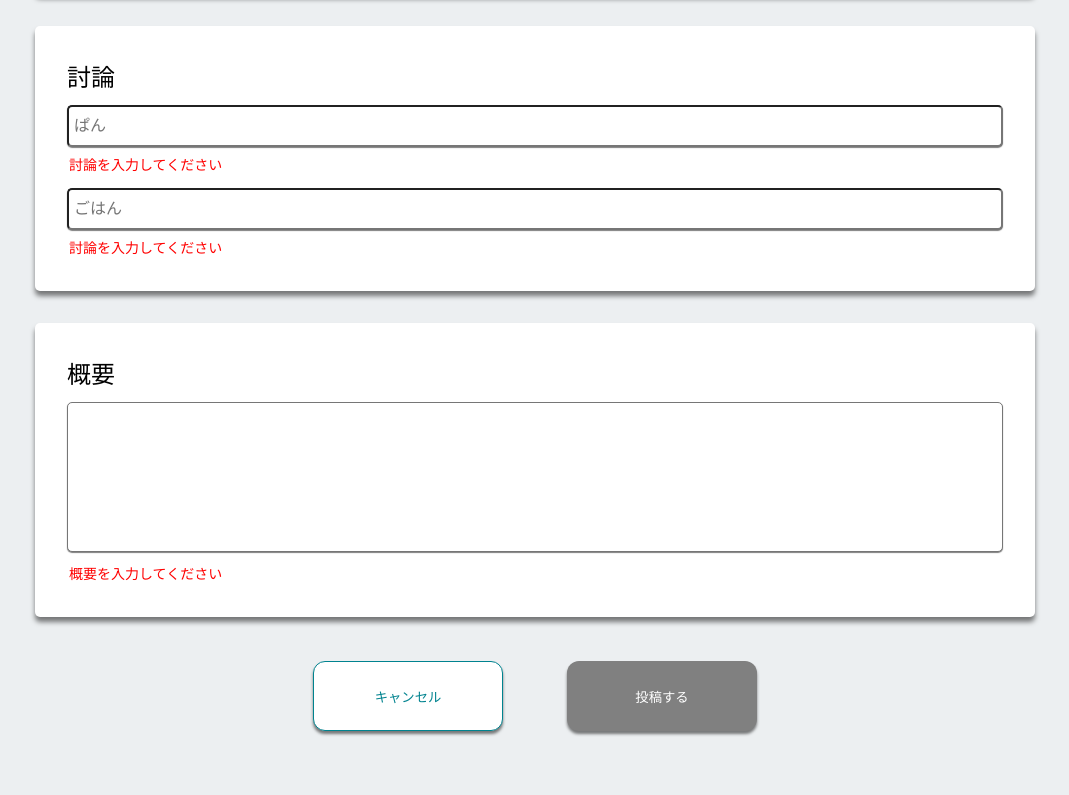
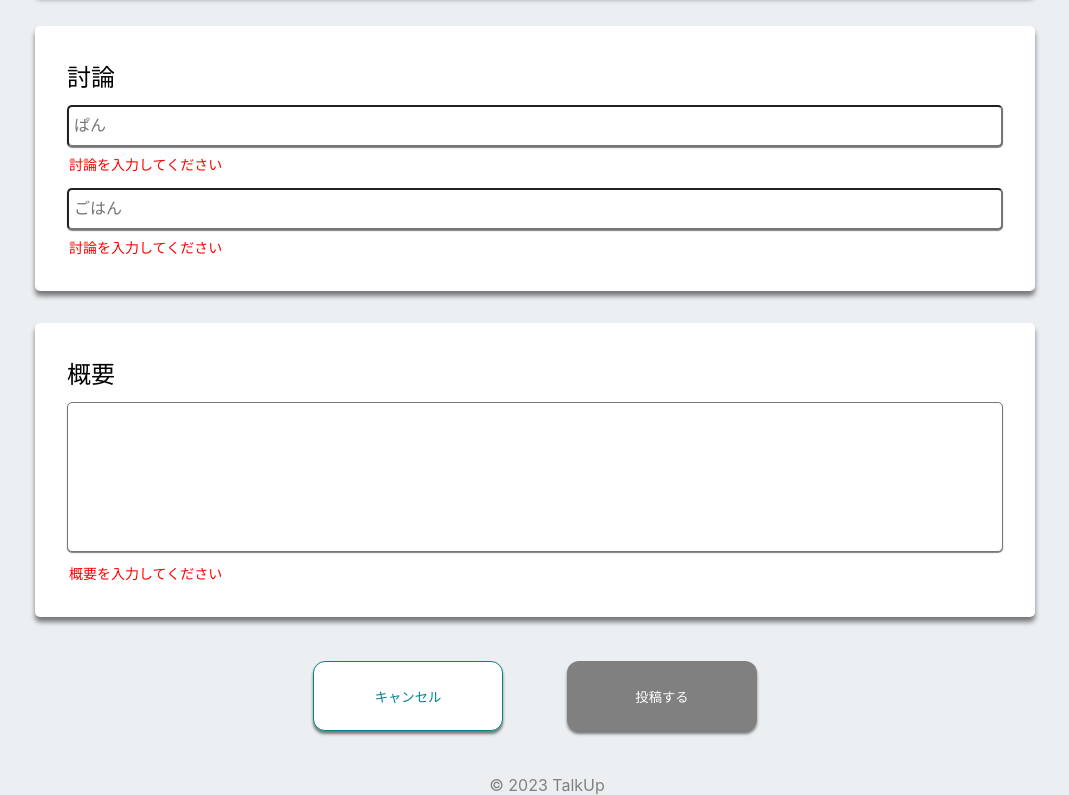
Before and after one commit to sikakou54/Discussion, a Next.js app: page /post in a window 1280 px wide. Shown: the part 306-1101 px from the top of the page, without its empty margins (105-1174 px from the left). Before the commit the page ends 1069 px from the top, so only its background shows below. Built offline with nearby package versions, Linux system fonts and the light colour scheme.

Commit message:
first commit

```diff
--- /dev/null
+++ b/components/footer.jsx
@@ -0,0 +1,10 @@
+import styles from '../styles/Footer.module.css';
+
+export default function Footer() {
+
+    return (
+        <div>
+            <div className={styles.cpylight}>© 2023 TalkUp</div>
+        </div>
+    );
+}
--- a/components/layout.jsx
+++ b/components/layout.jsx
@@ -1,3 +1,4 @@
+import Footer from './footer';
 import Header from './header';
 
 export default function Layout({ children, title }) {
@@ -6,7 +7,7 @@
         <>
             <Header title={title} />
             {children}
-            <footer ></footer>
+            <Footer />
         </>
     );
 }
--- /dev/null
+++ b/styles/Footer.module.css
@@ -0,0 +1,7 @@
+.cpylight {
+    width: 100%;
+    margin: 12px;
+    text-align: center;
+    font-size: 16px;
+    color: gray;
+}
```
